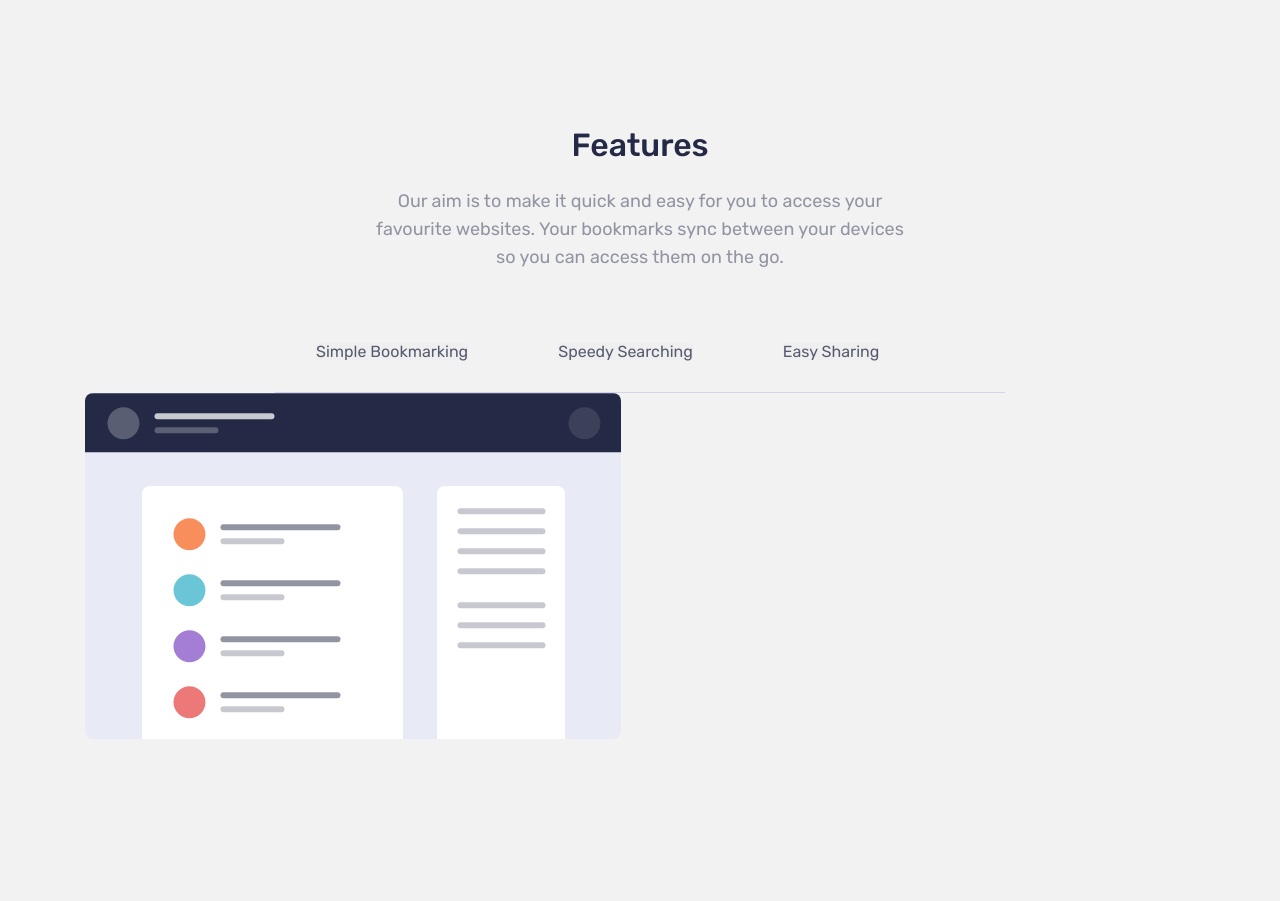
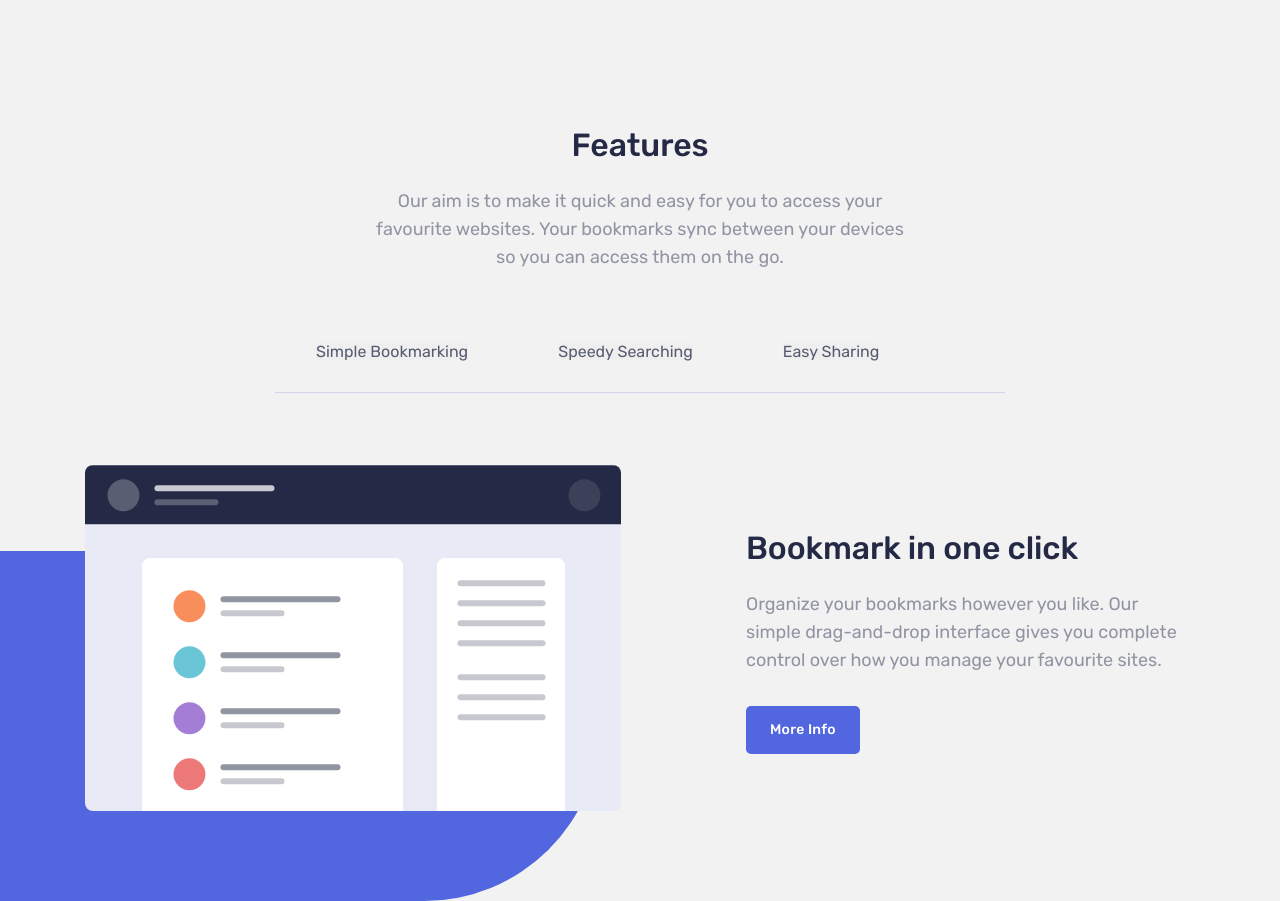
Before and after one commit to Bekzod97-div/Bookmark, a plain HTML site: page index.html in a window 1280 px wide. Shown: the part 674-1575 px from the top of the page. Before the commit the page ends 1421 px from the top, so only its background shows below. Drawn offline with Linux system fonts and the light colour scheme; files whose address does not match are found by name.

Commit message:
add features info and its styles

```diff
--- a/css/styles.css
+++ b/css/styles.css
@@ -252,7 +252,8 @@ img {
 
 /* Features */
 .features__container {
-    background-image: none;
+    background-position: left -400px bottom;
+    padding-bottom: 90px;
 }
 
 .features__header {
@@ -300,3 +301,32 @@ img {
     color: var(--text-darker);
     cursor: pointer;
 }
+
+/* Features info */
+.features__info__container {
+    margin-top: 72px;
+}
+
+.features__info {
+    display: flex;
+    align-items: center;
+}
+
+.feature__info__img {
+    display: flex;
+    width: 536px;
+    height: 346px;
+    margin-right: 125px;
+}
+
+.features__info__content {
+    width: 100%;
+    max-width: 445px;
+}
+
+.features__info__heading {
+    text-align: unset;
+}
+.features__info__text {
+    margin-bottom: 32px;
+}
--- a/index.html
+++ b/index.html
@@ -75,7 +75,14 @@
                     </section>
                         <div class="lg-container features__info__container">
                             <div class="features__info">
-                                <img class="feature__info__img" src="./img/simple-bookmarking.svg" alt="simple bookmark" width="" height="" srcset="">
+                                <img class="feature__info__img" src="./img/simple-bookmarking.svg" alt="simple bookmark" width="536" height="346">
+
+                                <div class="features__info__content">
+                                    <h3 class="features__info__heading features__heading heading">Bookmark in one click</h3>
+                                    <p class="features__info__text">Organize your bookmarks however you like. Our simple drag-and-drop interface gives you complete control over how you manage your favourite sites.</p>
+
+                                    <a href="#" class="main-btn">More Info</a>
+                                </div>
                             </div>
                         </div>
                     </section>
```
